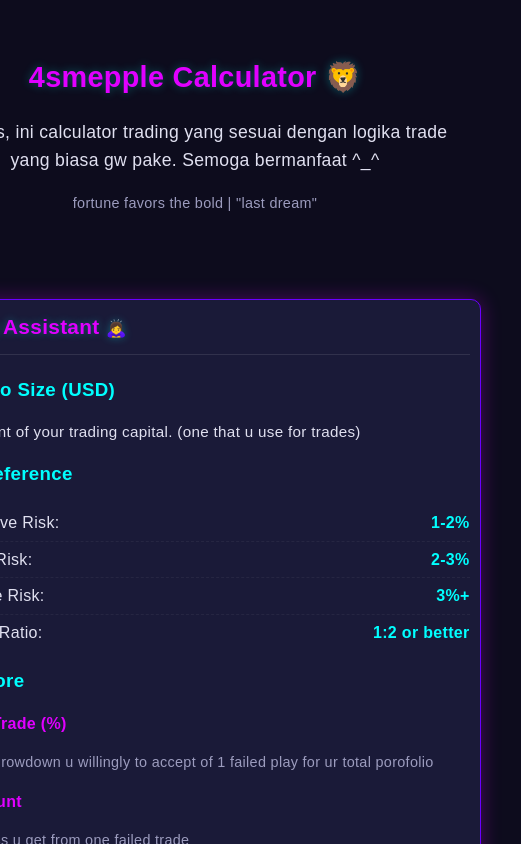
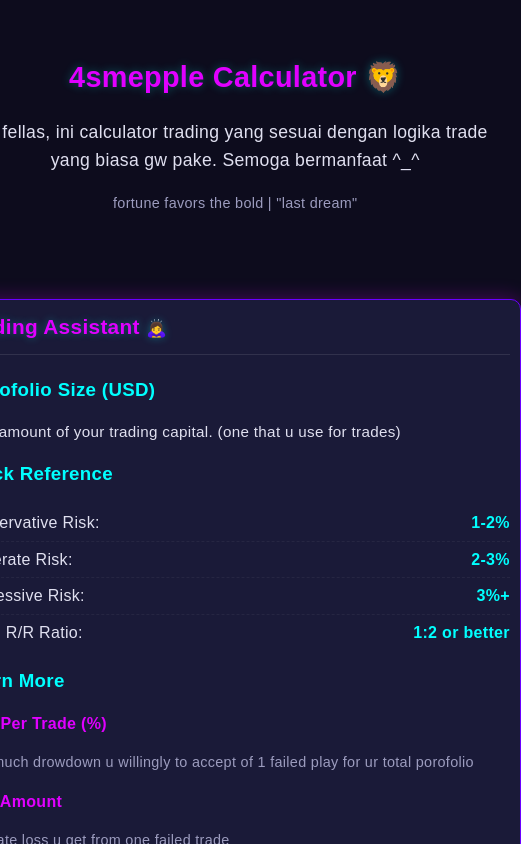
Before and after one commit to singaaakecil/tradecalculator, a React (Vite) app: page / in a window 390 px wide. Shown: the top 844 px of the page, 521 px wide, since content can reach past the window. Built offline with nearby package versions, Linux system fonts and the light colour scheme.

Commit message:
Update responsive CSS and rebuild

```diff
--- a/index.html
+++ b/index.html
@@ -1,10 +1,9 @@
-<!doctype html>
 <html lang="en">
   <head>
     <meta charset="UTF-8" />
-    <link rel="icon" type="🦁" href="/vite.svg" />
-    <meta name="viewport" content="width=device-width, initial-scale=1.0" />
-    <title> 🦁  4smepple</title>
+    <link rel="icon" type="image/svg+xml" href="/vite.svg" />
+    <meta name="viewport" content="width=device-width, initial-scale=1.0" /> {/* PASTIKAN BARIS INI ADA */}
+    <title> 🦁  4smepple </title>
   </head>
   <body>
     <div id="root"></div>
--- a/src/index.css
+++ b/src/index.css
@@ -53,7 +53,7 @@
   display: flex;
   flex-direction: column;
   width: 100%;
-  max-width: 1200px;
+  max-width: 1000px;
   gap: 20px;
   opacity: 0; /* Pastikan opacity awal 0 agar tidak langsung terlihat */
   animation: fadeIn 1.2s ease-out forwards; /* Terapkan animasi */
```
